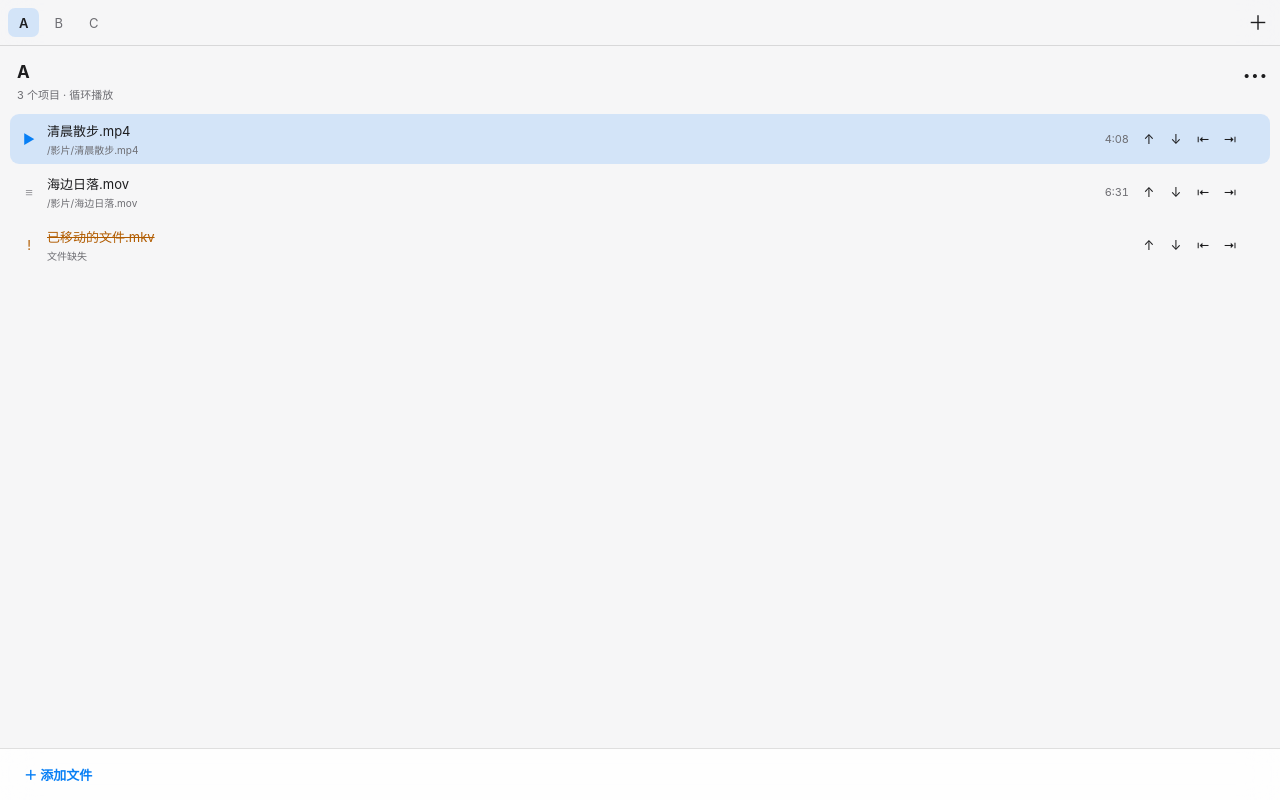
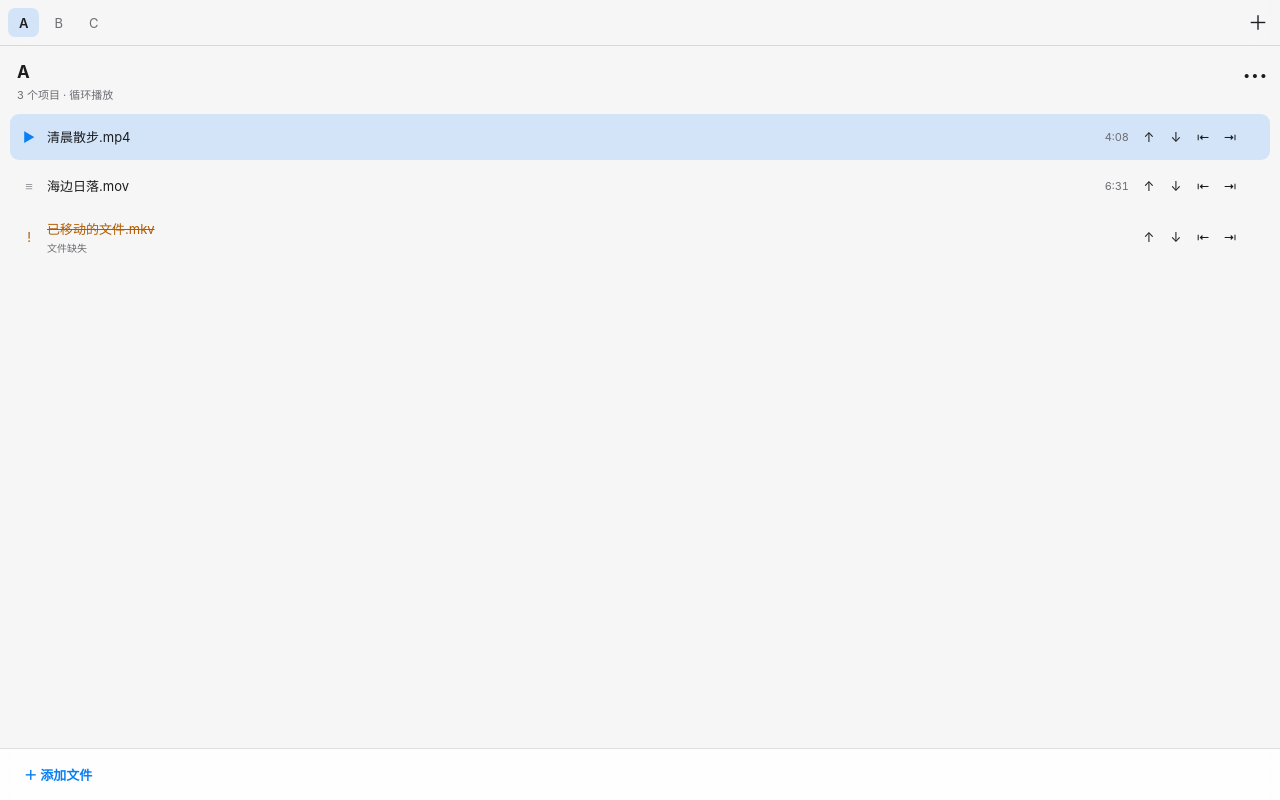
Before and after one commit to pyy-Yanis/iina-playlist-groups, a website: page ui/sidebar.html in a window 1280 px wide. Drawn offline with Linux system fonts and the light colour scheme.

Commit message:
feat: hide file paths in playlist rows

```diff
--- a/ui/sidebar.css
+++ b/ui/sidebar.css
@@ -228,6 +228,7 @@ button:focus-visible, input:focus-visible, [draggable="true"]:focus-visible {
 .item-copy { min-width: 0; }
 .item-name { display: block; overflow: hidden; text-overflow: ellipsis; white-space: nowrap; }
 .item-meta { display: block; margin-top: 2px; color: var(--secondary); font-size: 10px; }
+.item-meta:empty { display: none; }
 .item-duration { color: var(--secondary); font-variant-numeric: tabular-nums; font-size: 11px; }
 .remove-item { width: 28px; height: 28px; opacity: 0; color: var(--secondary); }
 .item-row:hover .remove-item, .remove-item:focus-visible { opacity: 1; }
--- a/ui/sidebar.js
+++ b/ui/sidebar.js
@@ -151,6 +151,12 @@
   function basename(filePath) {
     const parts = String(filePath || '').split(/[\\/]/);
     return parts[parts.length - 1] || '未命名项目';
+  }
+
+  function itemMetaText(item) {
+    if (item.missing === true) return '文件缺失';
+    if (item.damaged === true) return '无法播放，可点击重试';
+    return '';
   }
 
   function formatDuration(seconds) {
@@ -450,7 +456,7 @@
         const name = row.querySelector('.item-name');
         name.textContent = basename(item.path);
         const meta = row.querySelector('.item-meta');
-        meta.textContent = missing ? '文件缺失' : damaged ? '无法播放，可点击重试' : item.path;
+        meta.textContent = itemMetaText(item);
         patchDurationText(row, item, playback);
         const previousItem = row.querySelector('.play-previous-item');
         const nextItem = row.querySelector('.play-next-item');
@@ -797,6 +803,7 @@
     confirmAfterClosingMenu,
     closeMenuForRender,
     itemAriaLabel,
+    itemMetaText,
     patchDurationText,
     patchPlaybackRow,
     makeTransferPayload,
```
Also changed, not shown: tests/sidebar-delete.test.js (+8 -0 lines).
